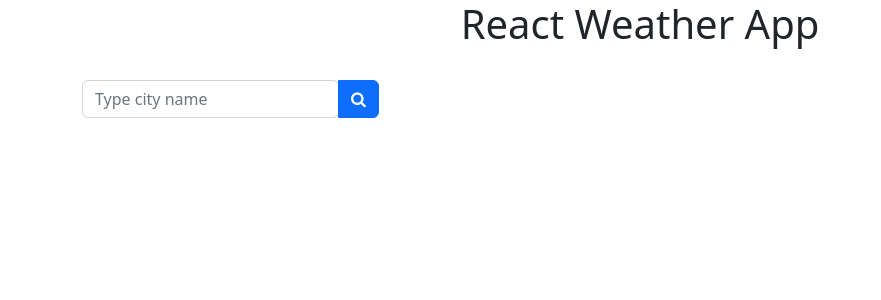
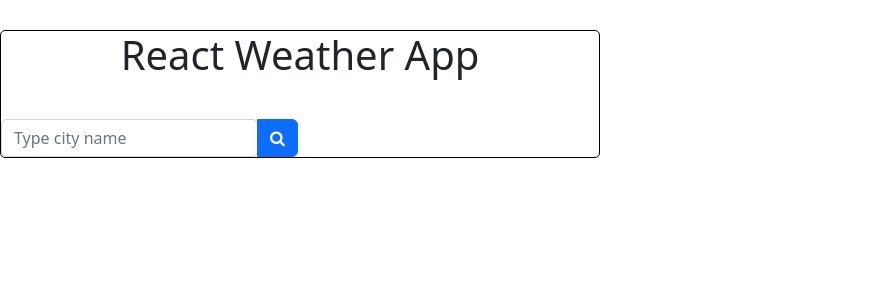
Before and after one commit to tikameutia/react-weather-app, a React (Create React App) app: page / in a window 1280 px wide. Shown: the top 300 px of the page, without its empty margins (0-881 px from the left). Built offline with nearby package versions, Linux system fonts and the light colour scheme.

Commit message:
Added some css files

```diff
--- a/src/App.js
+++ b/src/App.js
@@ -1,14 +1,10 @@
 import "./App.css";
-import SearchEngine from "./SearchEngine";
+import Weather from "./Weather";
 
 export default function App() {
   return (
     <div className="App">
-      <div className="container">
-        <h1>React Weather App</h1>
-        <br />
-        <SearchEngine />
-      </div>
+      <Weather />
     </div>
   );
 }
--- /dev/null
+++ b/src/SearchEngine.css
@@ -0,0 +1,3 @@
+.SearchEngine {
+  margin-top: 40px;
+}
--- a/src/SearchEngine.js
+++ b/src/SearchEngine.js
@@ -1,4 +1,5 @@
 import React from "react";
+import "./SearchEngine.css";
 
 export default function SearchEngine() {
   return (
--- /dev/null
+++ b/src/Weather.css
@@ -0,0 +1,7 @@
+.Weather {
+  border: 1px solid black;
+  border-radius: 5px;
+  margin: 30px 0;
+  max-width: 600px;
+  text-align: center;
+}
--- /dev/null
+++ b/src/Weather.js
@@ -0,0 +1,13 @@
+import React from "react";
+import SearchEngine from "./SearchEngine";
+
+import "./Weather.css";
+
+export default function Weather() {
+  return (
+    <div className="Weather">
+      <h1>React Weather App</h1>
+      <SearchEngine />
+    </div>
+  );
+}
```
